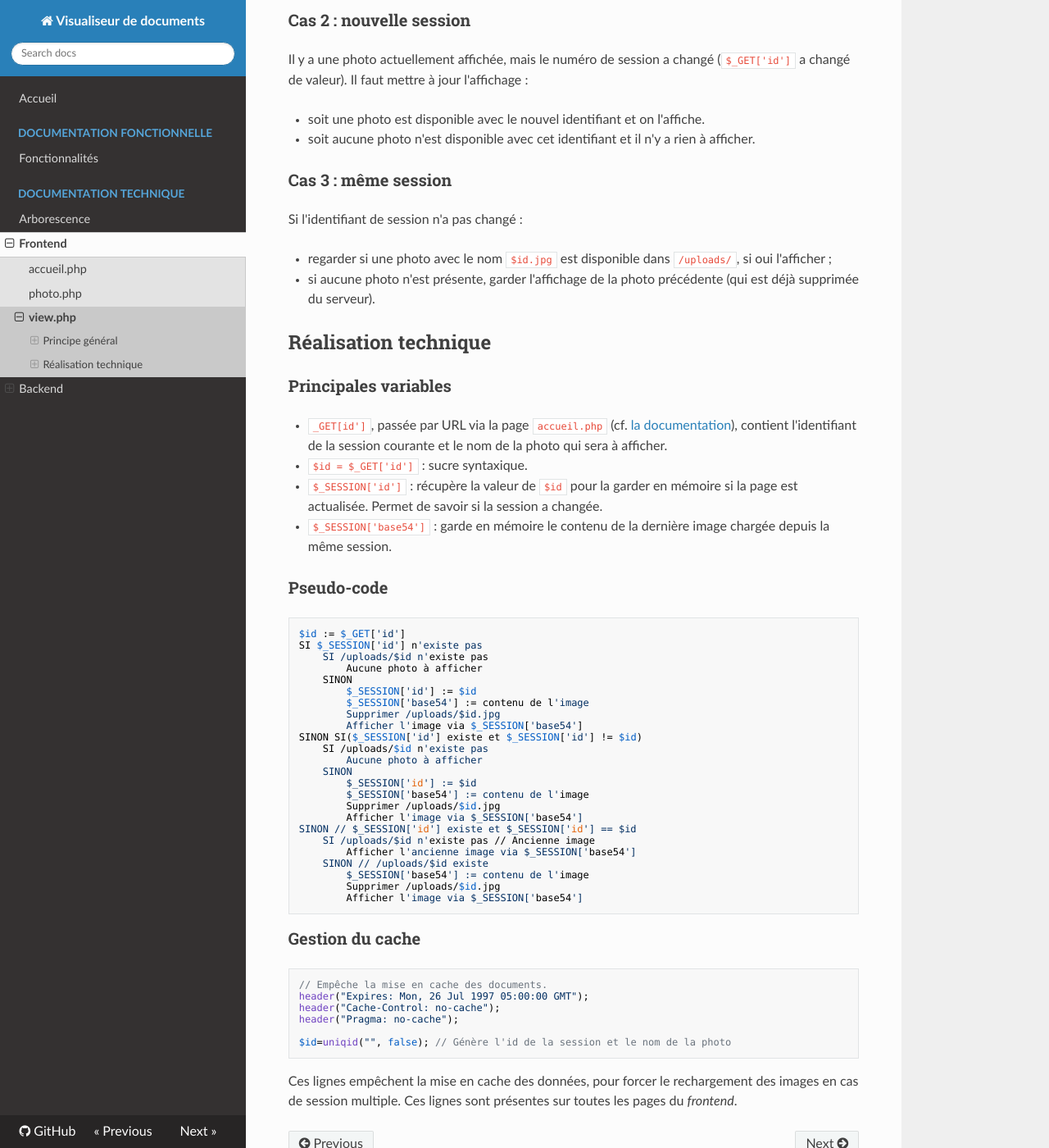
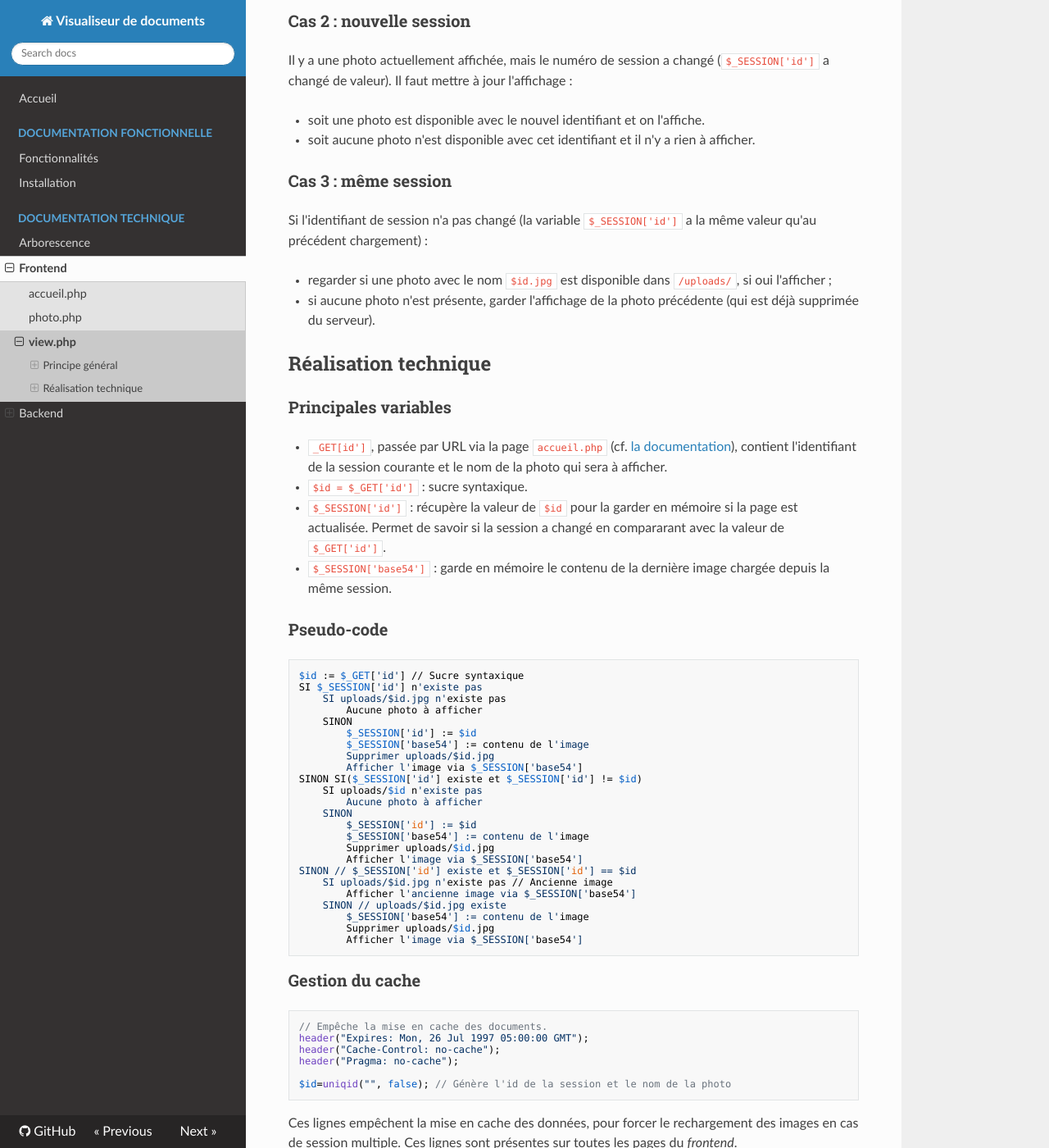
Before and after one commit to cmtpages/visualiseur, an MkDocs documentation site: the page built from docs/docs/technique/frontend/view.md, in a window 1280 px wide and 1400 px high, scrolled down 766 px. Shown: the whole window at 82% size. Built offline with MkDocs 1.6.1, drawn with Linux system fonts in a browser that asks for light colours; nearby versions of some CDN libraries; some of the changed text lies outside the part shown.

Commit message:
Docs: finalisation et correction d'erreurs dans la doc

````diff
--- a/docs/docs/technique/frontend/view.md
+++ b/docs/docs/technique/frontend/view.md
@@ -1,27 +1,27 @@
 # La page `view.php`
-Page utilisée depuis un ordinateur, après la prise de photo depuis la page `photo.php` (cf. [la documentation concernée](photo.md).
+Page utilisée depuis un ordinateur, après la prise de photo depuis la page `photo.php` (cf. [la documentation concernée](photo.md)).
 ## Principe général
-On doit pouvoir afficher une photo lorsqu'elle est disponible sur le serveur (elle est alors nommée `$id.jpg` dans le répertoire `/uploads/`). Lorsqu'une photo est affichée à l'écran, elle est *immédiatement* supprimée du serveur (mais elle reste évidemment affichée).
+On doit pouvoir afficher une photo lorsqu'elle est disponible sur le serveur (elle est alors nommée `$id.jpg` dans le répertoire `uploads/`). Lorsqu'une photo est affichée à l'écran, elle est *immédiatement* supprimée du serveur (mais elle reste évidemment affichée).
 
-Le nom de la photo est transmis par la variable PHP `$_GET['id']` et il est tout de suite copié dans une variable `$id`.
+Le nom de la photo est transmis par la variable PHP `$_GET['id']` et il est tout de suite copié dans une variable locale `$id` (pour alléger les notations).
 
 Trois cas sont alors possibles :
 
-1. Aucune photo n'a été chargée précédemment.
-2. Une photo est affichée, mais la variable `$_GET['id']` a changé de valeur : c'est une nouvelle session.
-3. Une photo est affichée et l'identifiant `$_GET['id']` n'a pas changé. Cela signifie que la page a été rafraîchie avec la même session.
+1. Aucune photo n'a été chargée précédemment : la variable `$_SESSION['id']` n'est pas initialisée.
+2. Une photo est affichée, mais la variable `$_SESSION['id']` a changé de valeur : c'est une nouvelle session.
+3. Une photo est affichée et l'identifiant `$_SESSION['id']` n'a pas changé. Cela signifie que la page a été rafraîchie avec la même session.
 
 ### Cas 1 : aucune photo chargée précédemment
-On vérifie si une photo nommée `$id.jpg` existe dans le répertoire `/uploads` et le cas échéant, on l'affiche.
+On vérifie si une photo nommée `$id.jpg` existe dans le répertoire `uploads/` et le cas échéant, on l'affiche.
 
 ### Cas 2 : nouvelle session
-Il y a une photo actuellement affichée, mais le numéro de session a changé (`$_GET['id']` a changé de valeur). Il faut mettre à jour l'affichage :
+Il y a une photo actuellement affichée, mais le numéro de session a changé (`$_SESSION['id']` a changé de valeur). Il faut mettre à jour l'affichage :
 
 - soit une photo est disponible avec le nouvel identifiant et on l'affiche.
 - soit aucune photo n'est disponible avec cet identifiant et il n'y a rien à afficher.
 
 ### Cas 3 : même session
-Si l'identifiant de session n'a pas changé :
+Si l'identifiant de session n'a pas changé (la variable `$_SESSION['id']` a la même valeur qu'au précédent chargement) :
 
 - regarder si une photo avec le nom `$id.jpg` est disponible dans `/uploads/`, si oui l'afficher ;
 - si aucune photo n'est présente, garder l'affichage de la photo précédente (qui est déjà supprimée du serveur).
@@ -30,33 +30,33 @@ Si l'identifiant de session n'a pas changé :
 ### Principales variables
 - `_GET[id']`, passée par URL via la page `accueil.php` (cf. [la documentation](accueil.md)), contient l'identifiant de la session courante et le nom de la photo qui sera à afficher.
 - `$id = $_GET['id']` : sucre syntaxique.
-- `$_SESSION['id']` : récupère la valeur de `$id` pour la garder en mémoire si la page est actualisée. Permet de savoir si la session a changée.
+- `$_SESSION['id']` : récupère la valeur de `$id` pour la garder en mémoire si la page est actualisée. Permet de savoir si la session a changé en compararant avec la valeur de `$_GET['id']`.
 - `$_SESSION['base54']` : garde en mémoire le contenu de la dernière image chargée depuis la même session.
 ### Pseudo-code
 ```
-$id := $_GET['id']
+$id := $_GET['id'] // Sucre syntaxique
 SI $_SESSION['id'] n'existe pas
-	SI /uploads/$id n'existe pas
+	SI uploads/$id.jpg n'existe pas
 		Aucune photo à afficher
 	SINON
 		$_SESSION['id'] := $id
 		$_SESSION['base54'] := contenu de l'image
-		Supprimer /uploads/$id.jpg
+		Supprimer uploads/$id.jpg
 		Afficher l'image via $_SESSION['base54']
 SINON SI($_SESSION['id'] existe et $_SESSION['id'] != $id)
-	SI /uploads/$id n'existe pas
+	SI uploads/$id n'existe pas
 		Aucune photo à afficher
 	SINON
 		$_SESSION['id'] := $id
 		$_SESSION['base54'] := contenu de l'image
-		Supprimer /uploads/$id.jpg
+		Supprimer uploads/$id.jpg
 		Afficher l'image via $_SESSION['base54']
 SINON // $_SESSION['id'] existe et $_SESSION['id'] == $id
-	SI /uploads/$id n'existe pas // Ancienne image
+	SI uploads/$id.jpg n'existe pas // Ancienne image
 		Afficher l'ancienne image via $_SESSION['base54']
-	SINON // /uploads/$id existe
+	SINON // uploads/$id.jpg existe
 		$_SESSION['base54'] := contenu de l'image
-		Supprimer /uploads/$id.jpg
+		Supprimer uploads/$id.jpg
 		Afficher l'image via $_SESSION['base54']
 ```
 
--- a/docs/mkdocs.yml
+++ b/docs/mkdocs.yml
@@ -1,7 +1,6 @@
 site_name: Visualiseur de documents
 site_url: https://prof.cpages.org/visualiseur
 repo_url: https://github.com/cmtpages/visualiseur
-edit_uri: '#docs/'
 theme:
   name: readthedocs
   highlightjs: true
@@ -10,7 +9,8 @@ theme:
 nav:
     - 'Accueil': index.md
     - 'Documentation fonctionnelle':
-        - 'Fonctionnalités': fonctionnalites.md
+        - 'Fonctionnalités': fonctionnelle/fonctionnalites.md
+        - 'Installation': fonctionnelle/installation.md
     - 'Documentation technique':
         - 'Arborescence': technique/arborescence.md
         - 'Frontend':
````
Also changed, not shown: docs/docs/fonctionnelle/installation.md (added, +6 -0 lines), docs/docs/index.md (+1 -16 lines), docs/docs/technique/arborescence.md (+3 -3 lines), docs/docs/technique/frontend/accueil.md (+9 -0 lines), docs/docs/technique/frontend/photo.md (+0 -2 lines), docs/docs/fonctionnelle/fonctionnalites.md (renamed from docs/docs/fonctionnalites.md).
